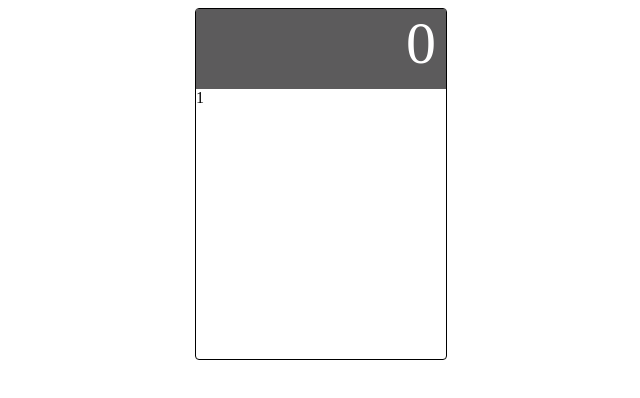
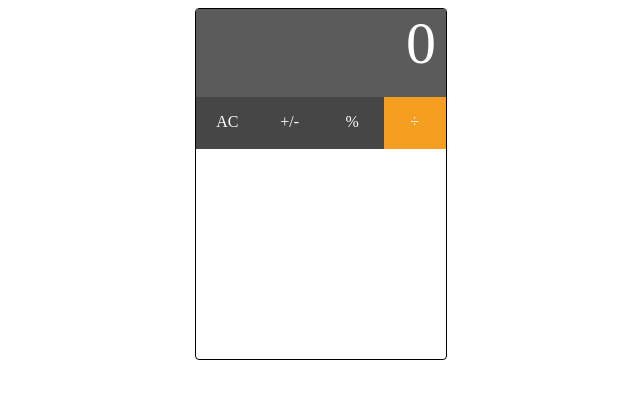
Before and after one commit to chriztso/Vue-Calculator, a Vue app: page / in a window 1280 px wide. Shown: the top 398 px of the page, without its empty margins (319-959 px from the left). Built offline with nearby package versions, Linux system fonts and the light colour scheme.

Commit message:
Created first row

```diff
--- a/src/components/app.vue
+++ b/src/components/app.vue
@@ -3,8 +3,19 @@
     <div class = "display">
       <span class = "currentNumber">{{currentNumber}}</span>
     </div>
-    <div>
-        1
+    <div class = "firstRow">
+        <div id = "AC">
+          <span class = "symbol">AC</span>
+        </div>
+         <div id = "plusMinus">
+          <span class = "symbol">+/-</span>
+        </div>
+         <div id = "percentage">
+          <span class = "symbol">%</span>
+        </div>
+        <div id = "divide">
+          <span class = "symbol">÷</span>
+        </div>
     </div>
 
   </div>
@@ -33,7 +44,7 @@ export default{
 .display{
     background-color:rgb(92,91,92);
     color: white;
-    height: 80px;
+    height: 88px;
     font-size: 60px;
 }
 
@@ -41,4 +52,34 @@ export default{
     position: relative;
     left: 210px;
 }
+
+.firstRow{
+    display: flex;
+    flex-direction: row;
+    height: 52px;
+
+}
+
+
+.symbol{
+    color: white;
+    position: relative;
+    top: 30%;
+}
+
+#AC, #plusMinus, #percentage{
+    background-color: rgb(71, 70, 71);
+    width: 25%;
+    text-align: center;
+}
+
+#divide{
+    background-color: rgb(246, 158, 31);
+    width: 25%;
+    text-align: center;
+}
+
+
+
+
 </style>
```
